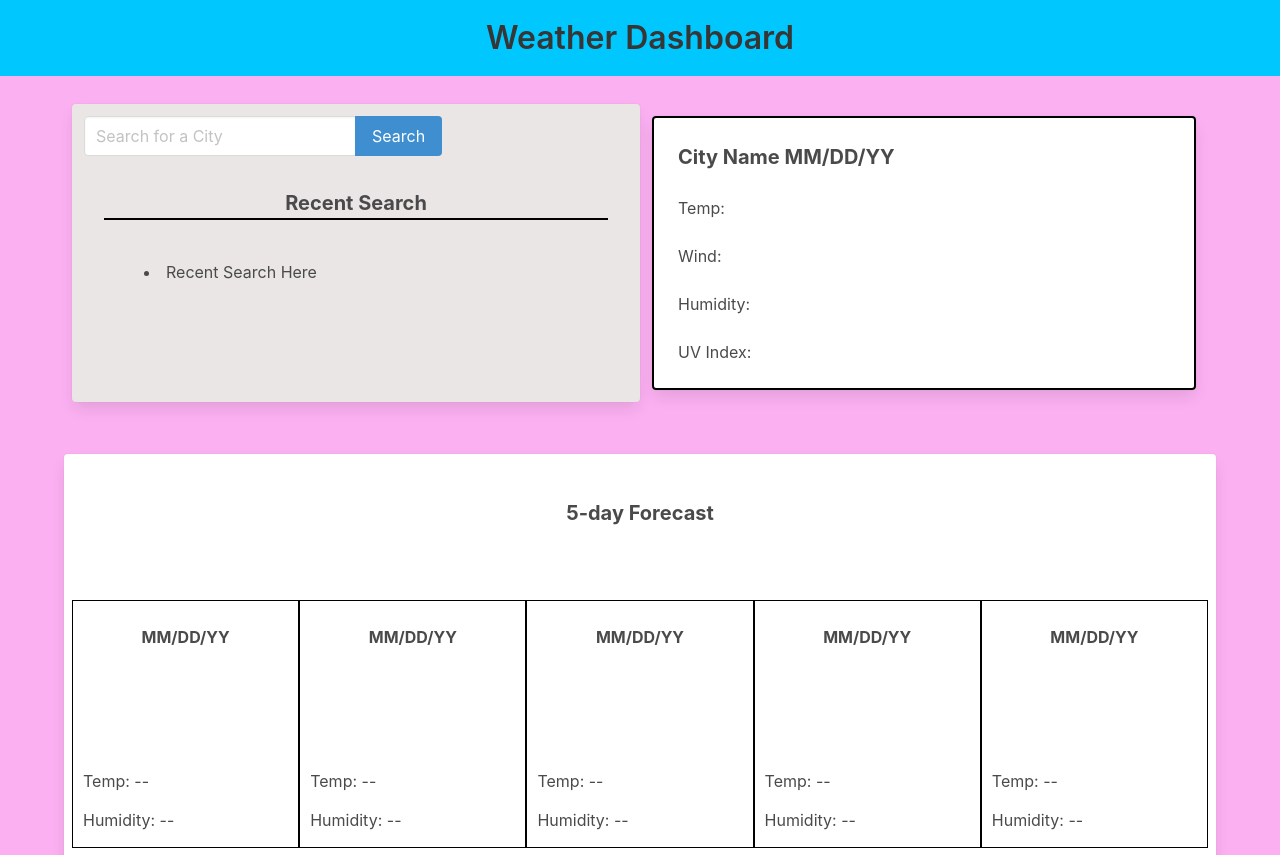
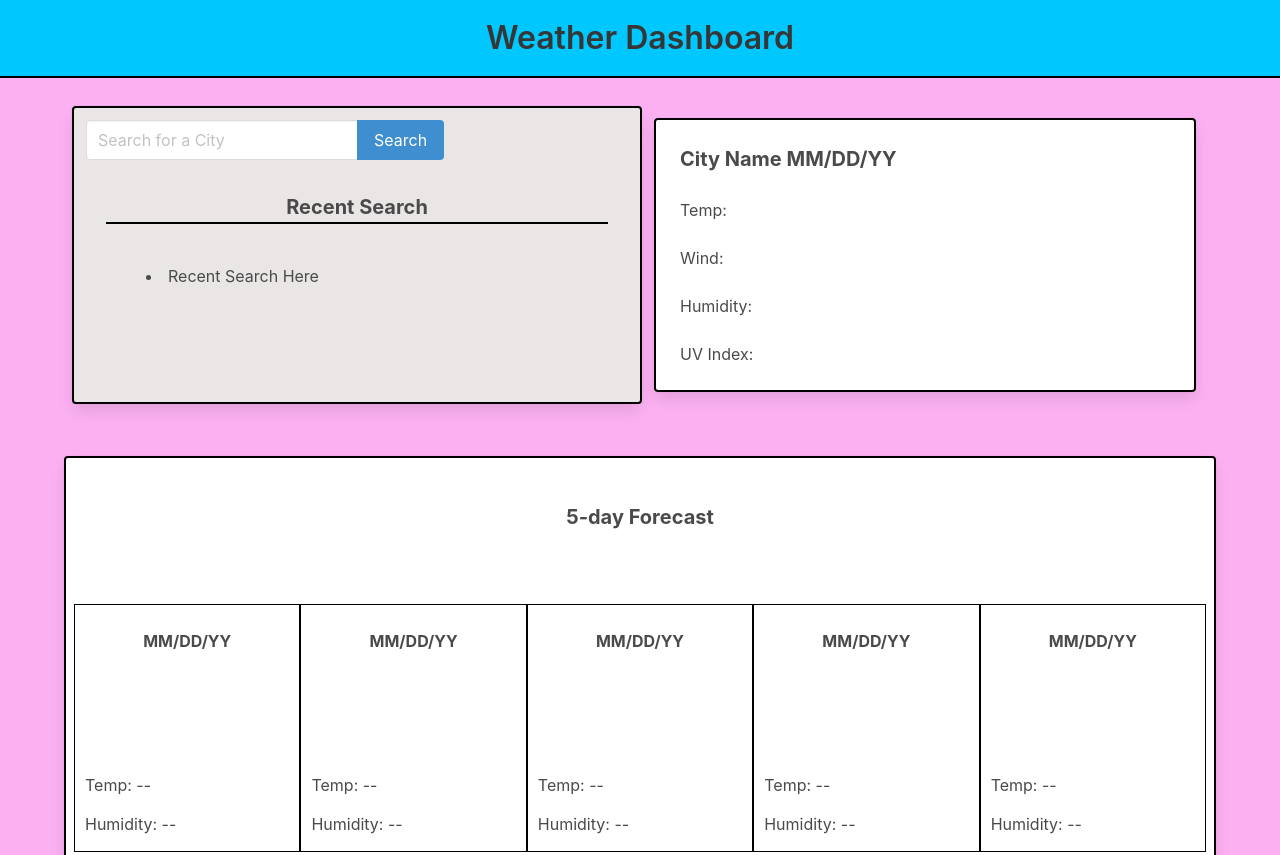
Before and after one commit to JasonKim0122/weather-dashboard, a plain HTML site: page index.html in a window 1280 px wide. Shown: the top 855 px of the page. Drawn offline with Linux system fonts and the light colour scheme.

Commit message:
added borders to card and started pseudocode for js

```diff
--- a/assets/css/style.css
+++ b/assets/css/style.css
@@ -16,6 +16,12 @@ body {
     padding: 0;
 }
 
+header {
+    border-bottom: 2px solid var(--tertiary-color);
+    font-size: 25px;
+    font-weight: bold;
+}
+
 .main {
     display: flex;
     align-items: center;
@@ -28,6 +34,7 @@ body {
 
 #search-body {
     background-color: rgb(235, 230, 230);
+    border: 2px solid var(--tertiary-color)
 }
 .recent {
     padding: 20px;
@@ -66,6 +73,7 @@ body {
 
 .forecast {
     justify-content: space-around;
+    border: 2px solid var(--tertiary-color);
 }
 
 #forecast-info {
--- a/assets/js/script.js
+++ b/assets/js/script.js
@@ -0,0 +1,35 @@
+// Variables
+var myKey = "fe7a42d4613005e1775fd8f48c765d89";
+var weatherAPI = "https://api.openweathermap.org/data/2.5/weather?q=";
+var weatherUV = "https://api.openweathermap.org/data/2.5/uvi?";
+var weatherForecast ="https://api.openweathermap.org/data/2.5/onecall?";
+
+
+//Function for getting info from API
+
+
+
+
+
+
+
+//Creating buttons for recent search so user can easily click back
+
+
+
+
+
+//Save to localStorage
+
+
+
+
+
+//Load localStorage
+
+
+
+
+
+
+//Event Handlers
```
